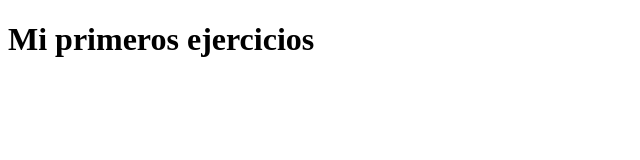
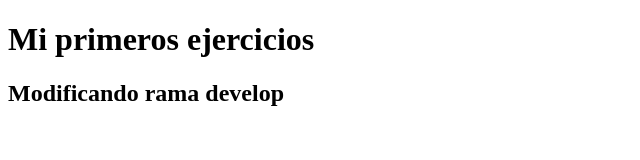
Before and after one commit to bonitoybj/ejercicios_ts, a website: page index.html in a window 1280 px wide. Shown: the whole page, without its empty margins (0-640 px from the left). Drawn offline with Linux system fonts and the light colour scheme.

Commit message:
Modificacion rama develop

```diff
--- a/index.html
+++ b/index.html
@@ -8,6 +8,7 @@
 </head>
 <body>
     <h1>Mi primeros ejercicios</h1>
+    <h2> Modificando rama develop </h2>
     <script src="app.js"></script>
 </body>
 </html>
```
